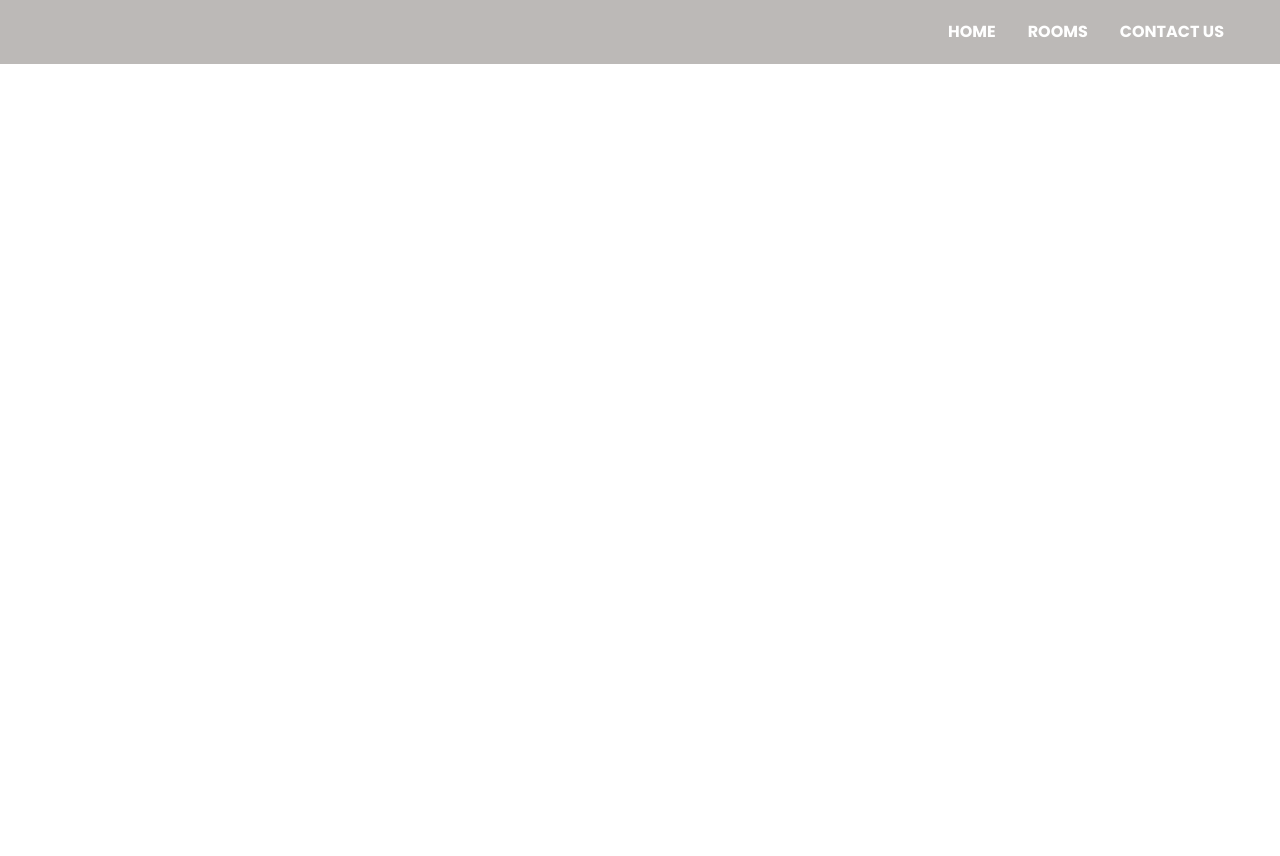
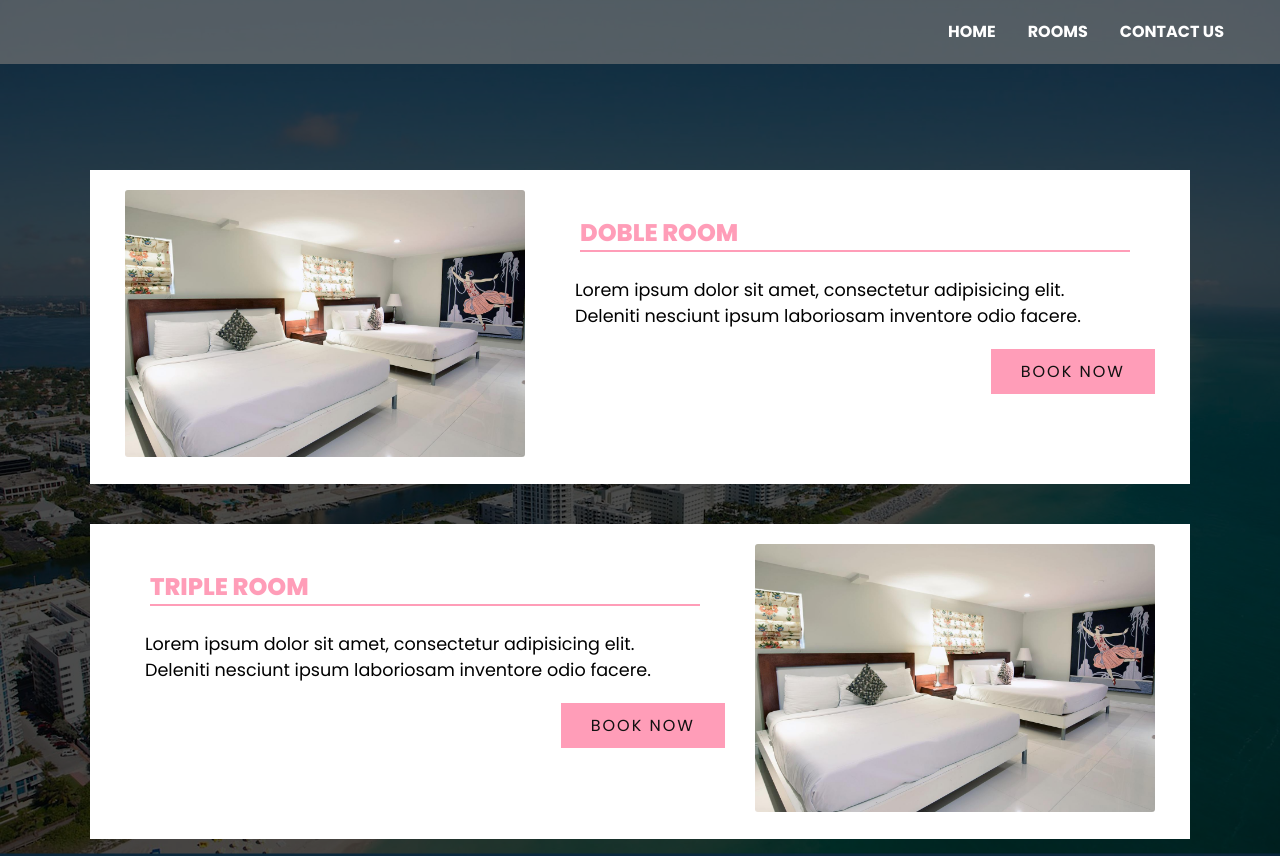
Before and after one commit to FerminAguilarB22/harrisonhotel, a React (Create React App) app: page /rooms in a window 1280 px wide. Shown: the top 856 px of the page. Before the commit the page ends 800 px from the top, so only its background shows below. Built offline with nearby package versions, Linux system fonts and the light colour scheme.

Commit message:
se realizo la pagina de rooms

```diff
--- a/package.json
+++ b/package.json
@@ -12,6 +12,7 @@
     "@testing-library/react": "^12.1.2",
     "@testing-library/user-event": "^13.5.0",
     "bootstrap": "^5.1.3",
+    "install": "^0.13.0",
     "react": "^17.0.2",
     "react-bootstrap": "^2.1.2",
     "react-dom": "^17.0.2",
--- a/src/components/pages/Home.js
+++ b/src/components/pages/Home.js
@@ -3,6 +3,7 @@ import Video from '../../img/SouthBeach.mp4'
 import '../styles/home.css'
 const Home = () => {
     return (
+        <>
         <section className='showcase'>
             <header>
                 <h2 className='logo'>Harrison Hotel</h2>
@@ -15,6 +16,8 @@ const Home = () => {
                 <a href='https://www.hotelscombined.com/hotels/The-Harrison-Hotel-Miami-Beach,MiamiBeach,UnitedStates-c30651-h272276-details'>Book now</a>
             </div>
         </section>
+
+        </>
     );
 };
 
--- a/src/components/pages/Rooms.js
+++ b/src/components/pages/Rooms.js
@@ -1,10 +1,76 @@
-import React from 'react';
+import React from "react";
+import "../styles/rooms.css";
+import Room from "../../img/arbisoftimages-272276-DSC_0340-image.jpg";
 
 const Rooms = () => {
-    return (
-        <div>
+
+  return (
+    <>
+    <section className="contenedor">
+      {/* Doble Room */}
+      <div className="caja">
+        <div className="elemento">
+          <h3 className="cardTitle">Doble Room</h3>
+          <p className="carddescription">
+            Lorem ipsum dolor sit amet, consectetur adipisicing elit. Deleniti
+            nesciunt ipsum laboriosam inventore odio facere.
+          </p>
+          <div className="booknowPosition">
+            <a
+              href="https://www.hotelscombined.com/hotels/The-Harrison-Hotel-Miami-Beach,MiamiBeach,UnitedStates-c30651-h272276-details"
+            >
+              Book now
+            </a>
+          </div>
+        </div>
+        <div className="elemento">
+          <img src={Room} className="img" alt="img" />
 
         </div>
-    );
+      </div>
+      {/* Triple Room */}
+      <div className="caja">
+        <div className="elemento">
+          <h3 className="cardTitle">Triple Room</h3>
+          <p className="carddescription">
+            Lorem ipsum dolor sit amet, consectetur adipisicing elit. Deleniti
+            nesciunt ipsum laboriosam inventore odio facere.
+          </p>
+          <div className="booknowPosition">
+            <a
+              href="https://www.hotelscombined.com/hotels/The-Harrison-Hotel-Miami-Beach,MiamiBeach,UnitedStates-c30651-h272276-details"
+            >
+              Book now
+            </a>
+          </div>
+        </div>
+        <div className="elemento">
+          <img src={Room} className="img" />
+        </div>
+      </div>
+      {/* Room */}
+      <div className="caja">
+        <div className="elemento">
+          <h3 className="cardTitle">Triple Room</h3>
+          <p className="carddescription">
+            Lorem ipsum dolor sit amet, consectetur adipisicing elit. Deleniti
+            nesciunt ipsum laboriosam inventore odio facere.
+          </p>
+          <div className="booknowPosition">
+            <a
+              href="https://www.hotelscombined.com/hotels/The-Harrison-Hotel-Miami-Beach,MiamiBeach,UnitedStates-c30651-h272276-details"
+            >
+              Book now
+            </a>
+          </div>
+        </div>
+        <div className="elemento">
+          <img src={Room} className="img" />
+        </div>
+      </div>
+    </section>
+    </>
+
+  );
 };
 export default Rooms;
--- a/src/components/styles/home.css
+++ b/src/components/styles/home.css
@@ -96,7 +96,7 @@
 
   @media (max-width: 991px){
     .showcase, .showcase header{
-        padding: 60px 40px;
+        padding: 80px 40px;
     }
 
     .text h2{
--- a/src/components/styles/navBar.css
+++ b/src/components/styles/navBar.css
@@ -1,6 +1,4 @@
-
-
-nav{
+nav {
   width: 100%;
   height: 8vh;
   background-color: rgba(138, 133, 128, 0.568);
@@ -11,27 +9,37 @@ position: fixed;
   z-index: 1001;
 }
 
-nav ul{
+nav ul {
   display: flex;
   margin: 0px;
   padding: 0px 5vh;
-    float:right;
+  float: right;
 }
 
-nav ul li{
+nav ul li {
   list-style: none;
-
 }
-nav ul li a{
+nav ul li a {
   display: block;
-    color:  #fff;
+  color: #fff;
   padding: 0px 2vh;
   text-transform: uppercase;
   font-weight: bold;
-    line-height:  8vh;
+  line-height: 8vh;
   text-decoration: none;
 }
 
-a:hover{
+a:hover {
   background: rgba(255, 123, 159, 0.74);
 }
+
+@media (max-width: 550px) {
+    nav {
+       display: flex;
+       justify-content: center;
+    }
+    nav ul li a{
+        padding: 0px 1vh;
+        font-size: 14px;
+    }
+}
--- /dev/null
+++ b/src/components/styles/rooms.css
@@ -0,0 +1,95 @@
+* {
+  margin: 0px;
+  padding: 0px;
+  box-sizing: border-box;
+  font-family: "Poppins", sans-serif;
+}
+body {
+  background: fixed rgba(0, 0, 0, 0.7) url(../../img/miamiView.jpg);
+  background-blend-mode: darken;
+  background-size: cover;
+}
+.contenedor {
+  position: relative;
+  top: 90px;
+  margin: 0px 45px;
+  padding: 40px;
+}
+
+.caja {
+  margin: 40px 5px;
+  padding: 5px 20px;
+  display: flex;
+  flex-wrap: wrap;
+  background: #fff;
+}
+.caja:nth-child(odd) {
+  flex-direction: row-reverse;
+}
+
+.elemento {
+  /* border: 1px solid red; */
+  border-radius: 3px;
+  margin: 15px;
+  min-width: 300px;
+  flex: 2;
+  /* display: flex;
+  flex-direction: column; */
+}
+.elemento:first-child {
+  flex-grow: 3;
+
+}
+.elemento .img {
+  border-radius: 3px;
+  width: 100%;
+  cursor: pointer;
+  transition: 0.5s;
+}
+
+.cardTitle {
+  color: rgba(255, 123, 159, 0.74);
+  font-size: 1.5em;
+  text-transform: uppercase;
+  font-weight: 800;
+  margin: 25px;
+  border-bottom: 2px solid rgba(255, 123, 159, 0.74);
+}
+.carddescription {
+  font-size: 1.1em;
+  margin: 20px;
+  max-width: 550px;
+}
+.caja .elemento .booknowPosition a {
+  background: rgba(255, 123, 159, 0.74);
+  padding: 10px 30px;
+  text-decoration: none;
+  color: #111;
+  text-transform: uppercase;
+  letter-spacing: 2px;
+  transition: 0.2s;
+}
+
+.caja .elemento .booknowPosition a:hover {
+  letter-spacing: 6px;
+}
+.elemento .booknowPosition{
+  position: relative;
+  bottom: 0px;
+  align-self: flex-end;
+  display: flex;
+  align-items: flex-end;
+  justify-content: flex-end;
+  /* border: 1px solid red; */
+
+}
+@media (max-width: 900px) {
+  .contenedor {
+    margin: 0px 7px;
+    padding: 10px;
+  }
+  .caja {
+    margin: 20px 0px;
+    padding: 5px;
+  }
+}
```
Also changed, not shown: src/img/logo.jpg (deleted), 1 other file (tests, documents, lock files or other folders). Lines whose indentation alone changed are shown as unchanged.
